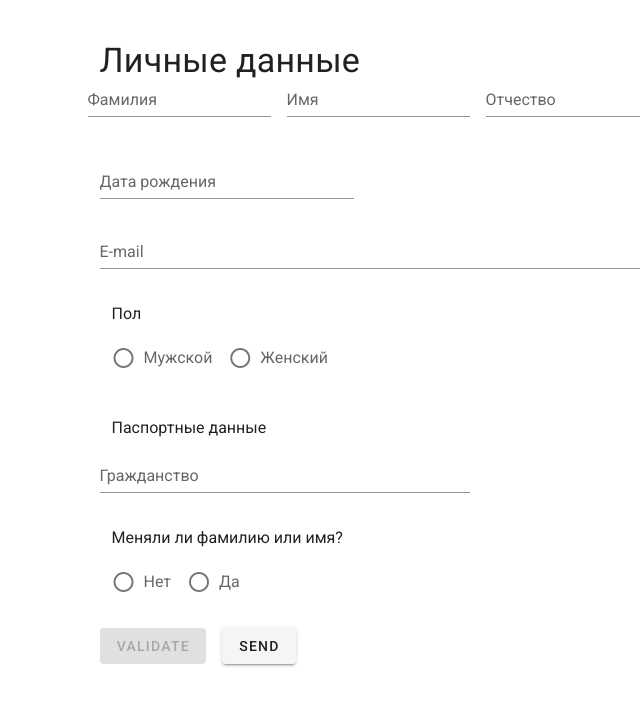
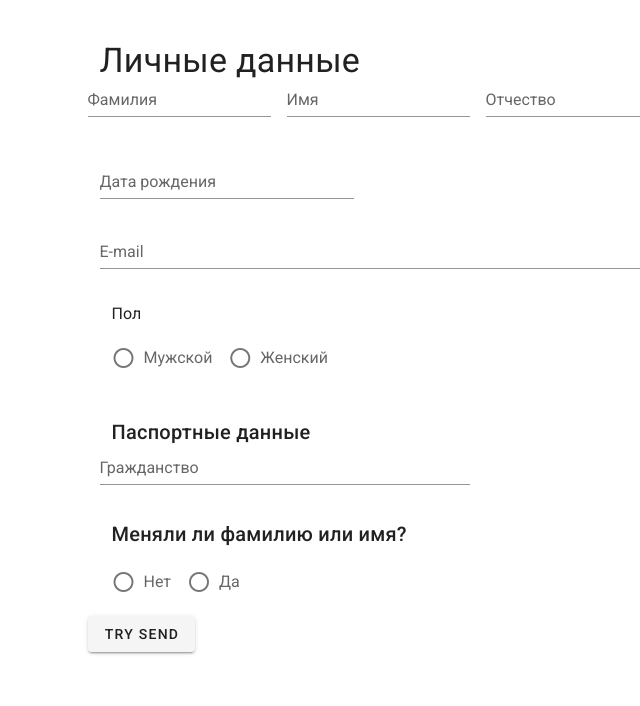
Before and after one commit to ozon-edu-vue-2021/required-task-4-Eugene-axe, a Vue app: page / in a window 1280 px wide. Shown: the top 706 px of the page, without its empty margins (262-902 px from the left). Built offline with nearby package versions, Linux system fonts and the light colour scheme.

Commit message:
add validation

```diff
--- a/src/components/ChangeFullName/ChangeFullName.vue
+++ b/src/components/ChangeFullName/ChangeFullName.vue
@@ -1,6 +1,6 @@
 <template>
   <v-container>
-    <p>Меняли ли фамилию или имя?</p>
+    <div class="text-h6">Меняли ли фамилию или имя?</div>
     <v-radio-group
       row
       v-model="isChange"
@@ -36,7 +36,7 @@ export default {
   data() {
     return {
       isChange: null,
-      isChangeRules: [(v) => (v === null ? "Заполните поле" : true)],
+      isChangeRules: [(v) => (v === null ? "Выберите одно из полей" : true)],
       oldSurname: "",
       oldSurnameRules: [
         (v) => !!v || "Введите предыдущую фамилию",
--- a/src/components/Form.vue
+++ b/src/components/Form.vue
@@ -7,11 +7,13 @@
     <Gender />
     <Pasport />
     <ChangeFullName />
-
-    <v-btn :disabled="!valid" color="success" class="mr-4" @click="validate">
-      Validate
-    </v-btn>
-    <v-btn @click="send"> Send </v-btn>
+    <v-row>
+      <v-btn @click="send" v-if="valid"> send </v-btn>
+      <v-btn @click="validate" v-else> try send </v-btn>
+      <v-alert v-if="valid" dense text type="success">
+        Успешная валидация
+      </v-alert>
+    </v-row>
   </v-form>
 </template>
 
@@ -45,7 +47,7 @@ export default {
         return acc;
       }, {});
       console.log(JSON.stringify(sendData));
-      console.log(this);
+      this.validate();
     },
   },
 };
--- a/src/components/Gender/Gender.vue
+++ b/src/components/Gender/Gender.vue
@@ -1,7 +1,13 @@
 <template>
   <v-container>
     <p>Пол</p>
-    <v-radio-group v-model="gender" id="gender" :value="gender" row>
+    <v-radio-group
+      v-model="gender"
+      id="gender"
+      :value="gender"
+      :rules="genderRules"
+      row
+    >
       <v-radio label="Мужской" value="male"></v-radio>
       <v-radio label="Женский" value="female"></v-radio>
     </v-radio-group>
@@ -14,6 +20,7 @@ export default {
   data() {
     return {
       gender: null,
+      genderRules: [(v) => (v === null ? "Выберите одно из полей" : true)],
     };
   },
 };
--- a/src/components/Pasport/Pasport.vue
+++ b/src/components/Pasport/Pasport.vue
@@ -1,6 +1,6 @@
 <template>
   <v-container>
-    <p>Паспортные данные</p>
+    <div class="text-h6">Паспортные данные</div>
     <Citizenship @citizenshipTitle="hadleCitizen($event)" />
     <RuPasportData v-if="isRussian" />
     <InternationalPasport v-if="isInternational" />
```
